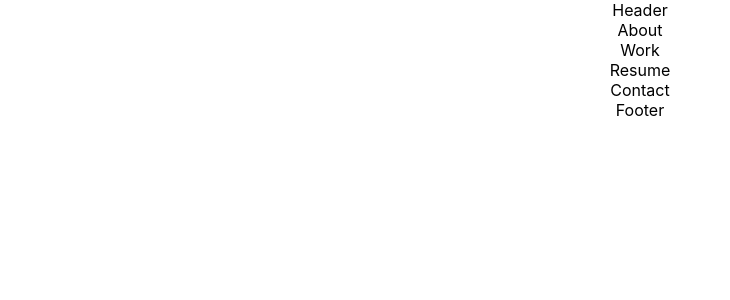
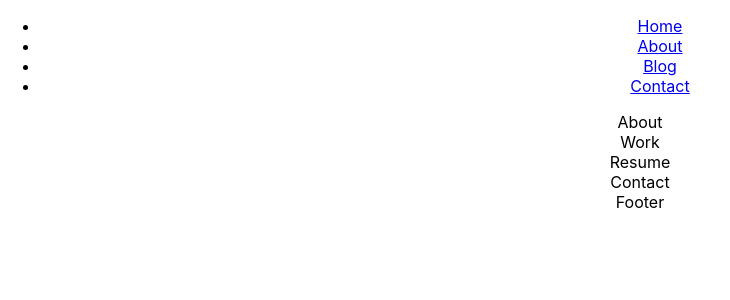
Before and after one commit to cphill11/react-portfolio, a React (Create React App) app: page / in a window 1280 px wide. Shown: the top 300 px of the page, without its empty margins (0-730 px from the left). Built offline with nearby package versions, Linux system fonts and the light colour scheme.

Commit message:
navtab functionality template added

```diff
--- a/src/App.js
+++ b/src/App.js
@@ -1,7 +1,7 @@
 // mother board; start here
 
 import './App.css';
-import Header from './components/Header';
+import NavTabs from './components/NavTabs';
 import About from './components/About';
 import Contact from './components/Contact';
 import Footer from './components/Footer';
@@ -11,7 +11,7 @@
 function App() {
   return (
     <div className="App">
-      <Header />
+      <NavTabs />
       <About />
       <Work />
       <Resume />
@@ -22,4 +22,11 @@
   );
 }
 
+
+
+
+
+
+
+
 export default App;
--- a/src/components/Header.js
+++ /dev/null
@@ -1,11 +0,0 @@
-import React from 'react';
-
-function Header () {
-    return (
-        <section>
-                Header
-        </section>
-    );
-}
-
-export default Header;
--- /dev/null
+++ b/src/components/NavTabs.js
@@ -0,0 +1,56 @@
+import React from 'react';
+
+// TODO: Add a comment explaining how we are able to extract the key value pairs from props
+
+function NavTabs({ currentPage, handlePageChange }) {
+  return (
+    <ul className="nav nav-tabs">
+      <li className="nav-item">
+        <a
+          href="#home"
+          onClick={() => handlePageChange('Home')}
+          //*  The conditional (ternary) operator is the only JavaScript operator that takes three operands: a condition followed by a question mark ( ? ), then an expression to execute if the condition is truthy followed by a colon ( : ), and finally the expression to execute if the condition is falsy.
+
+          className={currentPage === 'Home' ? 'nav-link active' : 'nav-link'}
+        >
+          Home
+        </a>
+      </li>
+      <li className="nav-item">
+        <a
+          href="#about"
+          onClick={() => handlePageChange('About')}
+          //  TODO: Add a comment explaining what this logic is doing
+
+          className={currentPage === 'About' ? 'nav-link active' : 'nav-link'}
+        >
+          About
+        </a>
+      </li>
+      <li className="nav-item">
+        <a
+          href="#blog"
+          onClick={() => handlePageChange('Blog')}
+          //  TODO: Add a comment explaining what this logic is doing
+
+          className={currentPage === 'Blog' ? 'nav-link active' : 'nav-link'}
+        >
+          Blog
+        </a>
+      </li>
+      <li className="nav-item">
+        <a
+          href="#contact"
+          //  TODO: Add a comment explaining what this logic is doing
+
+          onClick={() => handlePageChange('Contact')}
+          className={currentPage === 'Contact' ? 'nav-link active' : 'nav-link'}
+        >
+          Contact
+        </a>
+      </li>
+    </ul>
+  );
+}
+
+export default NavTabs;
```
Also changed, not shown: src/components/Portfolio-container.js (added, +37 -0 lines).
